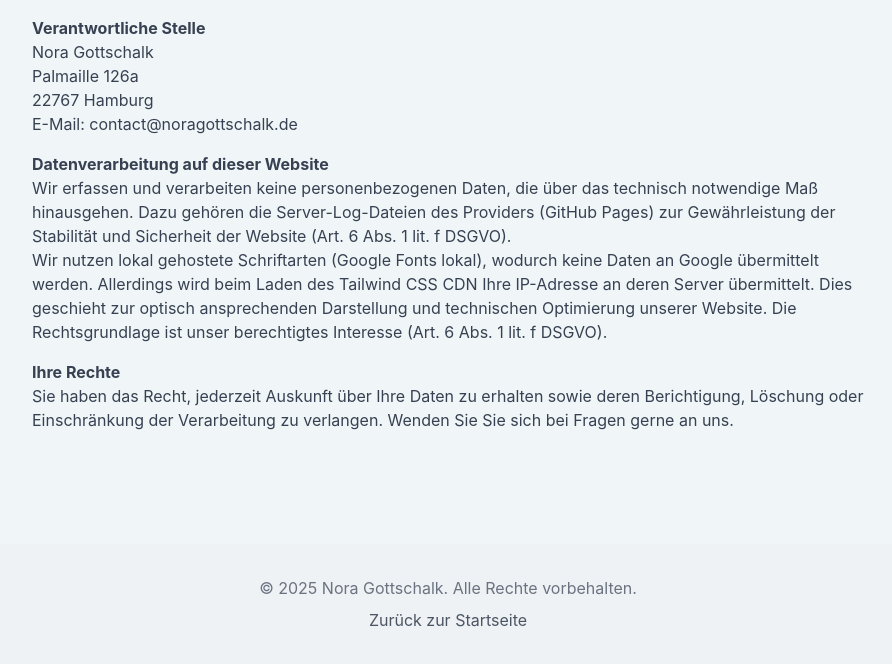
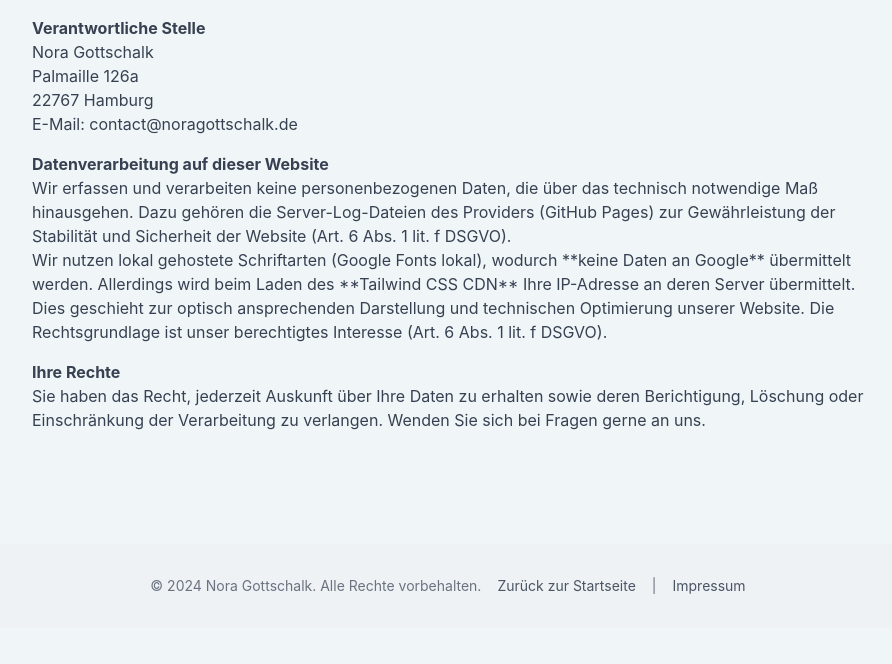
Before and after one commit to norakatharina22-ui/nora-gottschalk-pr, a plain HTML site: page datenschutz.html in a window 1280 px wide. Shown: the part 184-848 px from the top of the page, without its empty margins (192-1084 px from the left). After the commit the page ends 812 px from the top, so only its background shows below. Drawn offline with nearby package versions, Linux system fonts and the light colour scheme.

Commit message:
Update datenschutz.html

```diff
--- a/datenschutz.html
+++ b/datenschutz.html
@@ -105,21 +105,23 @@
                 Wir erfassen und verarbeiten keine personenbezogenen Daten, die über das technisch notwendige Maß hinausgehen. Dazu gehören die Server-Log-Dateien des Providers (GitHub Pages) zur Gewährleistung der Stabilität und Sicherheit der Website (Art. 6 Abs. 1 lit. f DSGVO).
             </p>
             <p>
-                Wir nutzen lokal gehostete Schriftarten (Google Fonts lokal), wodurch keine Daten an Google übermittelt werden. Allerdings wird beim Laden des Tailwind CSS CDN Ihre IP-Adresse an deren Server übermittelt. Dies geschieht zur optisch ansprechenden Darstellung und technischen Optimierung unserer Website. Die Rechtsgrundlage ist unser berechtigtes Interesse (Art. 6 Abs. 1 lit. f DSGVO).
+                Wir nutzen lokal gehostete Schriftarten (Google Fonts lokal), wodurch **keine Daten an Google** übermittelt werden. Allerdings wird beim Laden des **Tailwind CSS CDN** Ihre IP-Adresse an deren Server übermittelt. Dies geschieht zur optisch ansprechenden Darstellung und technischen Optimierung unserer Website. Die Rechtsgrundlage ist unser berechtigtes Interesse (Art. 6 Abs. 1 lit. f DSGVO).
             </p>
 
             <p class="mt-4"><strong>Ihre Rechte</strong></p>
             <p>
-                Sie haben das Recht, jederzeit Auskunft über Ihre Daten zu erhalten sowie deren Berichtigung, Löschung oder Einschränkung der Verarbeitung zu verlangen. Wenden Sie Sie sich bei Fragen gerne an uns.
+                Sie haben das Recht, jederzeit Auskunft über Ihre Daten zu erhalten sowie deren Berichtigung, Löschung oder Einschränkung der Verarbeitung zu verlangen. Wenden Sie sich bei Fragen gerne an uns.
             </p>
         </div>
     </main>
 
     <footer class="py-8 text-center text-gray-500 bg-[#eef2f5]">
         <div class="container mx-auto px-4">
-            <p>&copy; 2025 Nora Gottschalk. Alle Rechte vorbehalten.</p>
-            <div class="mt-2">
+            <div class="flex flex-col sm:flex-row justify-center items-center gap-4 text-sm">
+                <p>&copy; 2024 Nora Gottschalk. Alle Rechte vorbehalten.</p>
                 <a href="index.html" class="hover:underline text-gray-600">Zurück zur Startseite</a>
+                <span>|</span>
+                <a href="impressum.html" class="hover:underline text-gray-600">Impressum</a>
             </div>
         </div>
     </footer>
```
